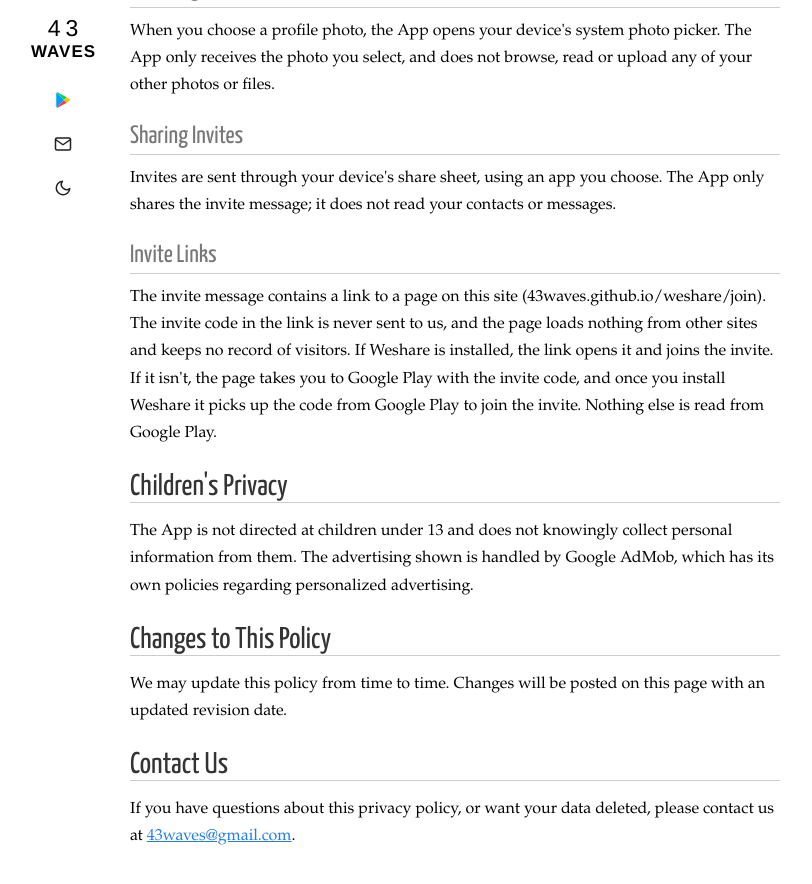
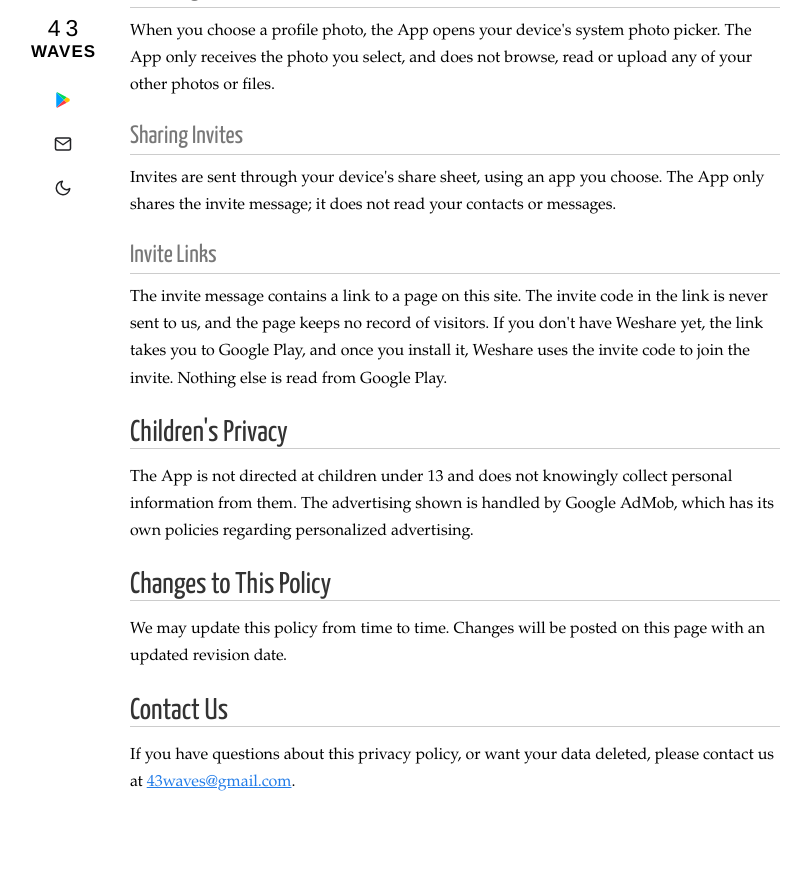
Before and after one commit to 43waves/43waves.github.io, a Jekyll site: the page built from weshare/privacy-policy.html, in a window 1280 px wide and 900 px high, scrolled down 3566 px. Shown: the top 884 px of the window, without its empty margins (0-812 px from the left). Built offline with Jekyll 4.4.1, drawn with Linux system fonts in a browser that asks for light colours; nearby versions of some CDN libraries; Markdown is read by kramdown in place of the engine named in the settings; after the commit the page ends 4412 px from its top, so only the background shows below that.

Commit message:
Simplify the invite link paragraph in Weshare's privacy policy (#54)
## Why
Follow-up to #51 and #53. The Invite Links paragraph showed the page
address and explained how the link works ("loads nothing from other
sites", "if Weshare is installed, the link opens it…", "picks up the
code from Google Play"). The policy only needs what happens to the
user's data, and explaining how things work can give away how the app is
built.

Now:
> The invite message contains a link to a page on this site. The invite
code in the link is never sent to us, and the page keeps no record of
visitors. If you don't have Weshare yet, the link takes you to Google
Play, and once you install it, Weshare uses the invite code to join the
invite. Nothing else is read from Google Play.

The "Last updated" date is unchanged (already November 12, 2026).

## Testing
Checked the diff: one paragraph changed.

```diff
--- a/weshare/privacy-policy.html
+++ b/weshare/privacy-policy.html
@@ -96,7 +96,7 @@ title: "Weshare - Privacy Policy"
     <h3>Sharing Invites</h3>
     <p>Invites are sent through your device's share sheet, using an app you choose. The App only shares the invite message; it does not read your contacts or messages.</p>
     <h3>Invite Links</h3>
-    <p>The invite message contains a link to a page on this site (43waves.github.io/weshare/join). The invite code in the link is never sent to us, and the page loads nothing from other sites and keeps no record of visitors. If Weshare is installed, the link opens it and joins the invite. If it isn't, the page takes you to Google Play with the invite code, and once you install Weshare it picks up the code from Google Play to join the invite. Nothing else is read from Google Play.</p>
+    <p>The invite message contains a link to a page on this site. The invite code in the link is never sent to us, and the page keeps no record of visitors. If you don't have Weshare yet, the link takes you to Google Play, and once you install it, Weshare uses the invite code to join the invite. Nothing else is read from Google Play.</p>
 
     <h2>Children's Privacy</h2>
     <p>The App is not directed at children under 13 and does not knowingly collect personal information from them. The advertising shown is handled by Google AdMob, which has its own policies regarding personalized advertising.</p>
```
